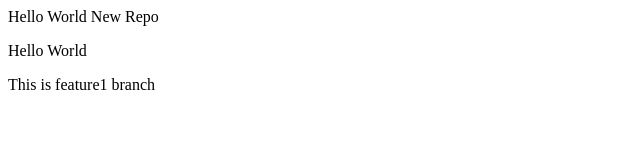
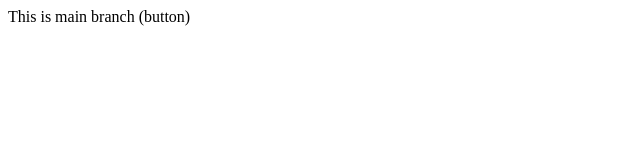
Before and after one commit to SHARAT1997/Git_Practice, a plain HTML site: page NewRepo/index.html in a window 1280 px wide. Shown: the whole page, without its empty margins (0-640 px from the left). Drawn offline with Linux system fonts and the light colour scheme.

Commit message:
Removed Line

```diff
--- a/NewRepo/index.html
+++ b/NewRepo/index.html
@@ -1,5 +1 @@
-<p>Hello World New Repo</p>
-<p>Hello World</p>
-<p>
-    This is feature1 branch
-</p>
+<p>This is main branch (button)</p>
```
